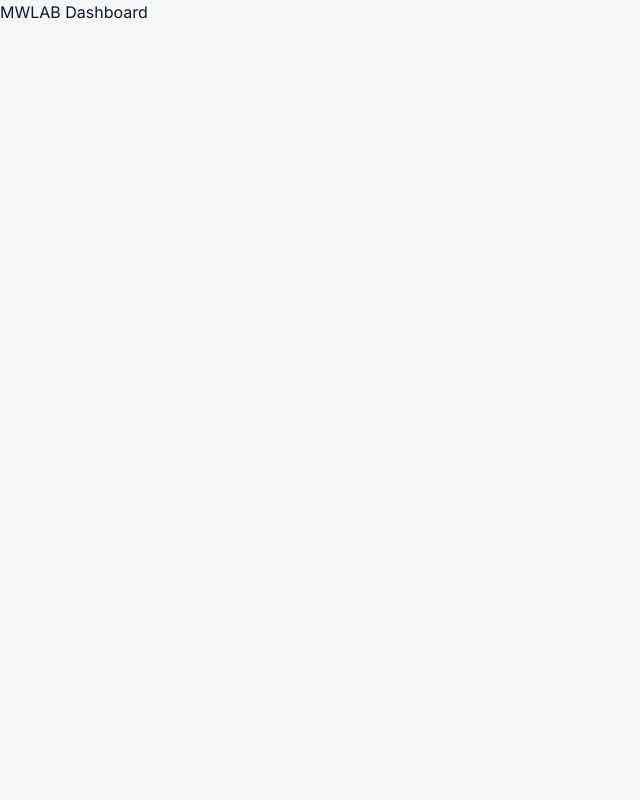
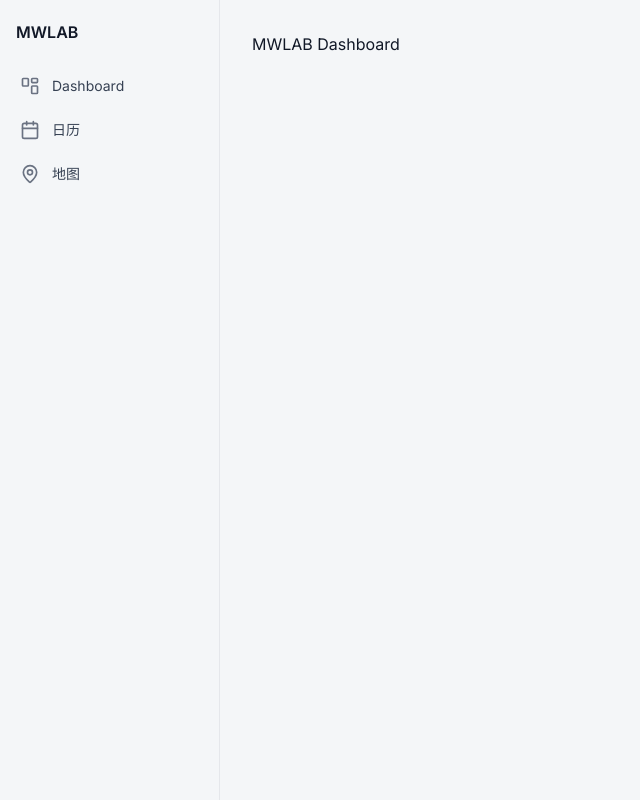
Before and after one commit to sywangyue/D_system, a Next.js app: page / in a window 1280 px wide. Shown: the whole page, without its empty margins (0-640 px from the left). Built offline with nearby package versions, Linux system fonts and the light colour scheme; no server answers.

Commit message:
feat: US-4-03-01 - Create root layout + Sidebar component

```diff
--- a/app/layout.tsx
+++ b/app/layout.tsx
@@ -1,5 +1,6 @@
 import type { Metadata } from "next";
 import { Inter } from "next/font/google";
+import AppShell from "@/components/layout/AppShell";
 import "./globals.css";
 
 const inter = Inter({
@@ -19,7 +20,9 @@ export default function RootLayout({
 }) {
   return (
     <html lang="zh-CN" className={inter.variable}>
-      <body>{children}</body>
+      <body>
+        <AppShell>{children}</AppShell>
+      </body>
     </html>
   );
 }
--- /dev/null
+++ b/components/layout/AppShell.tsx
@@ -0,0 +1,24 @@
+"use client";
+
+import { usePathname } from "next/navigation";
+import Sidebar from "./Sidebar";
+
+export default function AppShell({ children }: { children: React.ReactNode }) {
+  const pathname = usePathname();
+  const isLogin = pathname === "/login";
+
+  if (isLogin) {
+    return <>{children}</>;
+  }
+
+  return (
+    <div className="flex h-screen overflow-hidden">
+      <Sidebar />
+      <main className="flex-1 overflow-y-auto bg-surface">
+        <div className="mx-auto max-w-[1200px] px-8 py-8">
+          {children}
+        </div>
+      </main>
+    </div>
+  );
+}
--- /dev/null
+++ b/components/layout/Sidebar.tsx
@@ -0,0 +1,100 @@
+"use client";
+
+import { usePathname } from "next/navigation";
+import Link from "next/link";
+import { useEffect, useState } from "react";
+import { createClient } from "@/lib/supabase/client";
+
+interface NavItem {
+  href: string;
+  label: string;
+  icon: string;
+  adminOnly?: boolean;
+}
+
+const NAV_ITEMS: NavItem[] = [
+  { href: "/dashboard", label: "Dashboard", icon: "dashboard" },
+  { href: "/calendar", label: "日历", icon: "calendar" },
+  { href: "/map", label: "地图", icon: "map" },
+  { href: "/setting", label: "设置", icon: "settings", adminOnly: true },
+];
+
+export default function Sidebar() {
+  const pathname = usePathname();
+  const [userEmail, setUserEmail] = useState<string | null>(null);
+  const [isAdmin, setIsAdmin] = useState(false);
+  const supabase = createClient();
+
+  useEffect(() => {
+    supabase.auth.getUser().then(({ data }) => {
+      if (data.user) {
+        setUserEmail(data.user.email ?? null);
+        setIsAdmin(data.user.app_metadata?.role === "admin");
+      }
+    });
+  }, []);
+
+  const handleLogout = async () => {
+    await supabase.auth.signOut();
+    window.location.href = "/login";
+  };
+
+  const visibleItems = NAV_ITEMS.filter(
+    (item) => !item.adminOnly || isAdmin
+  );
+
+  return (
+    <aside className="w-sidebar flex-shrink-0 h-full bg-surface border-r border-border flex flex-col">
+      {/* Logo area */}
+      <div className="h-16 flex items-center px-4">
+        <span className="text-base font-semibold text-text-primary">MWLAB</span>
+      </div>
+
+      {/* Navigation items */}
+      <nav className="flex-1">
+        {visibleItems.map((item) => {
+          const isActive = pathname.startsWith(item.href);
+
+          return (
+            <Link
+              key={item.href}
+              href={item.href}
+              className={`flex items-center gap-3 px-4 min-h-nav-item transition-[background] duration-150 ease
+                ${isActive
+                  ? "border-l-4 border-accent bg-accent-surface"
+                  : "border-l-4 border-transparent hover:bg-border"
+                }`}
+            >
+              <svg
+                className={`w-5 h-5 ${isActive ? "text-accent" : "text-gray-500"}`}
+                aria-hidden="true"
+              >
+                <use href={`/icons.svg#${item.icon}`} />
+              </svg>
+              <span
+                className={`text-sm ${isActive ? "font-semibold text-accent-dark" : "font-normal text-gray-700"}`}
+              >
+                {item.label}
+              </span>
+            </Link>
+          );
+        })}
+      </nav>
+
+      {/* Bottom user area */}
+      {userEmail && (
+        <div className="mt-auto p-4 border-t border-border">
+          <div className="text-sm text-text-secondary truncate">
+            {userEmail}
+          </div>
+          <button
+            onClick={handleLogout}
+            className="text-sm text-gray-500 hover:text-text-primary mt-1 cursor-pointer"
+          >
+            退出
+          </button>
+        </div>
+      )}
+    </aside>
+  );
+}
```
